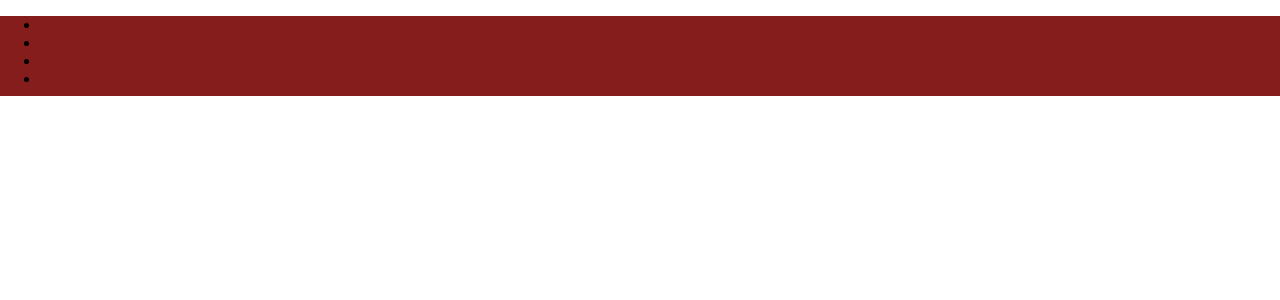
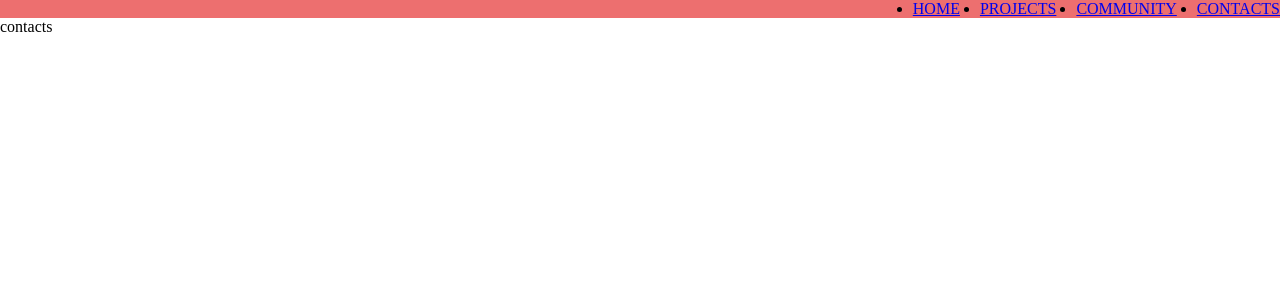
Before and after one commit to Dipan-byte/portfolio-react, a React (Vite) app in the folder portfolio/: page /contact in a window 1280 px wide. Shown: the top 300 px of the page. Built offline with nearby package versions, Linux system fonts and the light colour scheme.

Commit message:
doing nav bar

```diff
--- a/portfolio/src/App.jsx
+++ b/portfolio/src/App.jsx
@@ -1,14 +1,25 @@
 import { useState } from 'react'
 import Navbar from './components/Navbar'
 import './App.css'
+import { BrowserRouter , Routes , Route } from 'react-router-dom'
+import Home from './components/Home'
+import Community from './components/Community'
+import Contact from './components/Contact'
+import Projects from './components/Projects'
 
 function App() {
 
 
   return (
-    <>
-        < Navbar/>
-    </>
+    <BrowserRouter>
+            < Navbar/>
+            <Routes>
+                <Route path="/" element={<Home/>}/>
+                <Route path="/community" element={<Community/>}/>
+                <Route path="/contact" element={<Contact/>}/>
+                <Route path="/projects" element={<Projects/>}/>
+            </Routes>
+    </BrowserRouter>
   )
 }
 
--- /dev/null
+++ b/portfolio/src/components/Community.jsx
@@ -0,0 +1,8 @@
+
+function Community() {
+    return(
+        <p>community</p>
+    )
+
+}
+export default Community
--- /dev/null
+++ b/portfolio/src/components/Contact.jsx
@@ -0,0 +1,8 @@
+
+function Contact() {
+
+    return(
+        <p>contacts</p>
+    )
+}
+export default Contact
--- /dev/null
+++ b/portfolio/src/components/Home.jsx
@@ -0,0 +1,8 @@
+
+function Home() {
+
+    return(
+        <p>home</p>
+    )
+}
+export default Home
--- a/portfolio/src/components/Navbar.css
+++ b/portfolio/src/components/Navbar.css
@@ -1,6 +1,19 @@
 .navbar{
-    height: 80px;
+    height: 100px;
     width: 100%;
-    background-color: rgb(133, 29, 29);
+
     margin: 0px;
 }
+.nav-list{
+    display: flex;
+    justify-content: flex-end ;
+    align-items: center;
+    gap: 20px;
+    margin: 0px;
+
+}
+.nav-content{
+    width: 100%;
+    height: 100%;
+    background-color: rgb(237, 111, 111);
+}
--- a/portfolio/src/components/Navbar.jsx
+++ b/portfolio/src/components/Navbar.jsx
@@ -1,6 +1,6 @@
-import {React , useState , useEffect } from 'react'
+import React , {useState , useEffect } from 'react'
 import './Navbar.css'
-import {navlink} from 'react-router-dom'
+import {NavLink} from 'react-router-dom'
 
 function Navbar() {
     const [scroll ,setscroll] = useState(false)
@@ -17,20 +17,22 @@ function Navbar() {
             return () => window.removeEventListener("scroll" , onscroll ) ;
         }
     )
-    const navlink = [
-        {path:"/" , lable:"HOME"} ,
-        {path:"/pojects" , lable:"PROJECTS"} ,
-        {path:"/community" , lable:"COMMUNITY"} ,
-        {path:"/contact" , lable:"CONTACTS"}
+    const link = [
+        {path:"/" , label:"HOME"} ,
+        {path:"/projects" , label:"PROJECTS"} ,
+        {path:"/community" , label:"COMMUNITY"} ,
+        {path:"/contact" , label:"CONTACTS"}
     ]
 
 
     return(
         <header className= { `"navbar" ${ scroll ? "scroll" : " "}` }>
-             <div className='navbar'>
-                        <ul>
-                            {navlink.map((link , index) =>
-                                    <li ></li>
+             <div className='nav-content'>
+                        <ul className='nav-list'>
+                            {link.map((link , index) =>
+                                    <li key={index}>
+                                        <NavLink to={link.path}>{link.label}</NavLink>
+                                    </li>
                             )}
                         </ul>
                     </div>
--- /dev/null
+++ b/portfolio/src/components/Projects.jsx
@@ -0,0 +1,8 @@
+
+function Projects() {
+
+    return(
+        <p>Projects</p>
+    )
+}
+export default Projects
```
Also changed, not shown: portfolio/src/components/Home.css (added).
